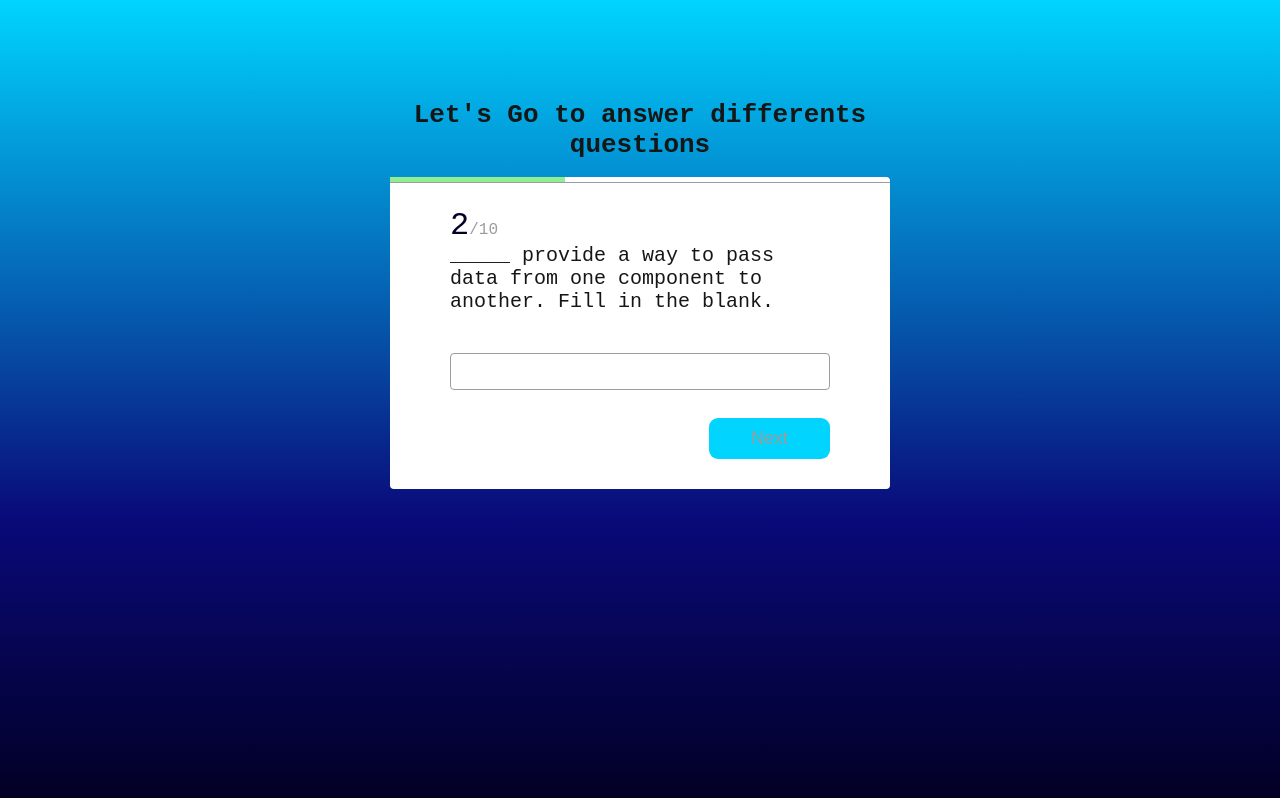
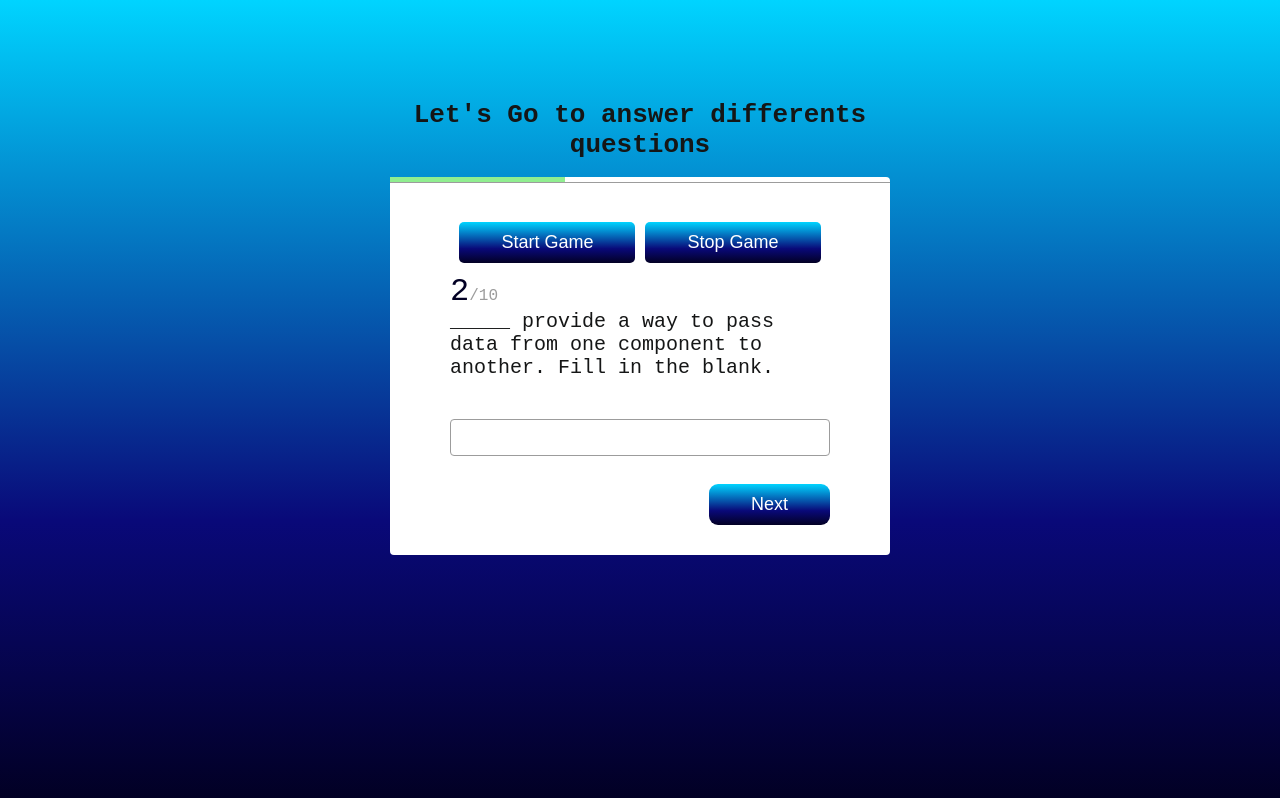
Before and after one commit to josekadeveloper/Quiz, a React (Vite) app in the folder quiz/: page / in a window 1280 px wide. Built offline with nearby package versions, Linux system fonts and the light colour scheme.

Commit message:
feat(Quiz): add new component Options

```diff
--- /dev/null
+++ b/quiz/src/components/Options/Options.tsx
@@ -0,0 +1,18 @@
+import React from 'react';
+import './options.scss'
+
+interface OptionsProps {
+    startGame: () => void;
+    stopGame: () => void;
+}
+
+const Options: React.FC<OptionsProps> = ({ startGame, stopGame }) => {
+    return (
+        <section className='game-options'>
+            <button className='start-game' onClick={startGame}>Start Game</button>
+            <button className='stop-game' onClick={stopGame}>Stop Game</button>
+        </section>
+    );
+};
+
+export default Options;
--- /dev/null
+++ b/quiz/src/components/Options/options.scss
@@ -0,0 +1,34 @@
+@import '../../styles/colors';
+
+.game-options {
+    display: flex;
+    justify-content: center;
+    align-items: center;
+
+    .start-game {
+      height: auto;
+      color: $bg;
+      background: linear-gradient(0deg, $primary 0%, $secondary 35%, $tertiary 100%);
+      border-radius: 5px;
+      margin-right: 10px;
+      margin-bottom: 10px;
+      cursor: pointer;
+
+      &:hover {
+        background: $tertiary;
+      }
+    }
+
+    .stop-game {
+      height: auto;
+      color: $bg;
+      background: linear-gradient(0deg, $primary 0%, $secondary 35%, $tertiary 100%);
+      border-radius: 5px;
+      margin-bottom: 10px;
+      cursor: pointer;
+
+      &:hover {
+        background: $tertiary;
+      }
+    }
+}
--- a/quiz/src/components/Quiz/Quiz.tsx
+++ b/quiz/src/components/Quiz/Quiz.tsx
@@ -2,6 +2,7 @@ import React, { useState } from 'react';
 import { resultInitialState } from '../../utils/db';
 import AnswersTimer from '../AnswerTimer/AnswerTimer';
 import Result from '../Result/Result';
+import Options from '../Options/Options';
 import './quiz.scss';
 
 interface QuizProps {
@@ -16,6 +17,7 @@ const Quiz: React.FC<QuizProps> = ({ questions }) => {
     const [showResult, setShowResult] = useState(false);
     const [showAnswerTimer, setShowAnswerTimer] = useState(true);
     const [inputAnswer, setInputAnswer] = useState('');
+    const [pauseGame, setPauseGame] = useState(false);
 
     const { question, choices, correctAnswer, type } = questions[currentQuestion];
 
@@ -72,7 +74,7 @@ const Quiz: React.FC<QuizProps> = ({ questions }) => {
         onClickNext(false);
     };
 
-    const handleInputChange = (evt: { target: { value: React.SetStateAction<string>; }; })=> {
+    const handleInputChange = (evt: { target: { value: React.SetStateAction<string>; }; }) => {
         setInputAnswer(evt.target.value);
 
         if (evt.target.value === correctAnswer) {
@@ -84,12 +86,12 @@ const Quiz: React.FC<QuizProps> = ({ questions }) => {
 
     const getAnswerUI = () => {
         if (type === 'FIB') {
-            return <input value={inputAnswer} onChange={handleInputChange} />
+            return <input value={inputAnswer} onChange={handleInputChange} disabled={pauseGame} />
         }
 
         return choices?.map((answer, index) => (
             <li
-                onClick={() => onAnswerClick(answer, index)}
+                onClick={() => !pauseGame && onAnswerClick(answer, index)}
                 key={answer}
                 className={answerIdx === index ? 'selected-answer' : undefined}
             >
@@ -98,24 +100,37 @@ const Quiz: React.FC<QuizProps> = ({ questions }) => {
         ))
     };
 
+    // Function to start the game
+    const startGame = () => {
+        setShowAnswerTimer(true);
+        setPauseGame(false);
+    }
+
+    // Function to stop the game
+    const stopGame = () => {
+        setShowAnswerTimer(false);
+        setPauseGame(true);
+    }
+
     return (
         <main className='quiz'>
             {!showResult
                 ? (
                     <>
                         {showAnswerTimer && <AnswersTimer duration={40} onTimeUp={handleTimeUp} />}
+                        <Options startGame={startGame} stopGame={stopGame} />
                         <span className='active-question-no'>{currentQuestion + 1}</span>
                         <span className='total-question'>/{questions.length}</span>
                         <h2>{question}</h2>
                         <ul>{getAnswerUI()}</ul>
 
                         <footer className='next-question'>
-                    <button onClick={() => onClickNext(answer)} disabled={answerIdx === -1 && !inputAnswer}>
+                            <button onClick={() => onClickNext(answer)} disabled={answerIdx === -1 && !inputAnswer && pauseGame}>
                                 {currentQuestion === questions.length - 1 ? 'Finish' : 'Next'}
                             </button>
                         </footer>
                     </>
-            ) : <Result totalQuestions={questions.length} result={result} onTryAgain={onTryAgain}/>
+                ) : <Result totalQuestions={questions.length} result={result} onTryAgain={onTryAgain} />
             }
         </main>
     );
```
Lines whose indentation alone changed are shown as unchanged.
